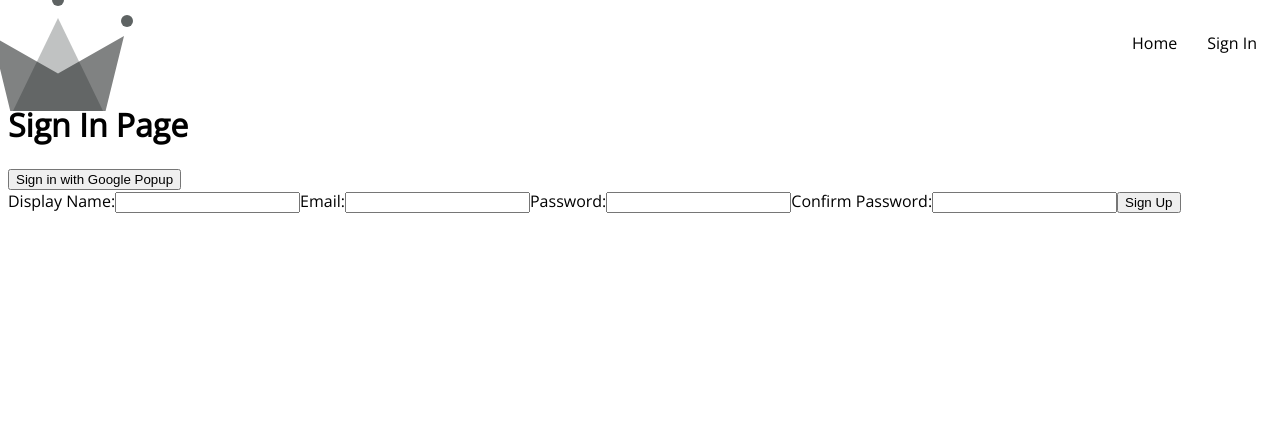
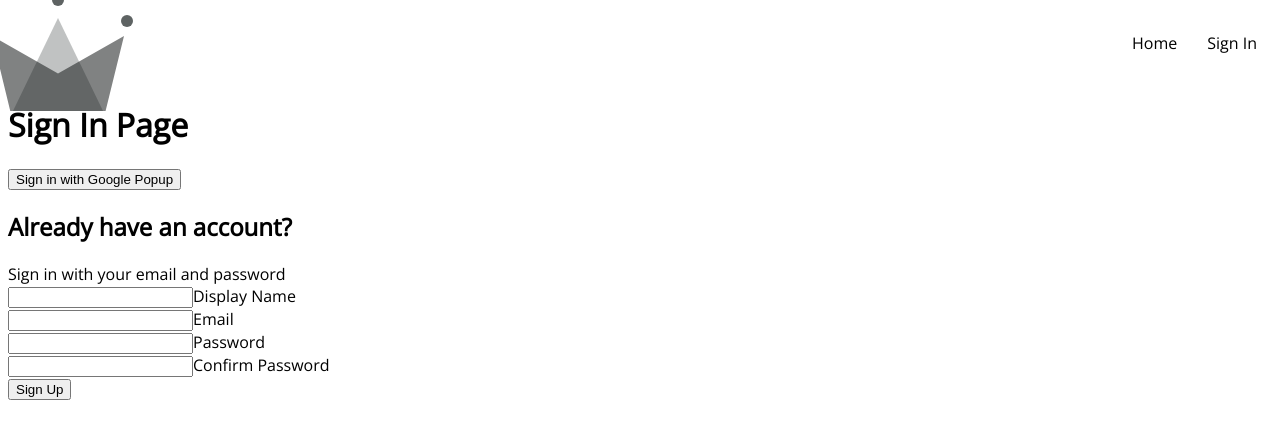
Before and after one commit to fabgrel10/crwn-clothing, a React (Vite) app: page /sign-in in a window 1280 px wide. Shown: the top 438 px of the page. Built offline with nearby package versions, Linux system fonts and the light colour scheme.

Commit message:
♻️ refactor: Create FormInput from SingUpForm component

```diff
--- /dev/null
+++ b/src/components/FormInput/FormInput.jsx
@@ -0,0 +1,18 @@
+const FormInput = ({ label, ...otherProps }) => {
+  return (
+    <div className='group'>
+      <input className='form-input' {...otherProps} />
+      {label && (
+        <label
+          className={`${
+            otherProps.value.length ? 'shrink' : ''
+          } form-input-label`}
+        >
+          {label}
+        </label>
+      )}
+    </div>
+  );
+};
+
+export default FormInput;
--- a/src/components/SignUpForm/SignUpForm.jsx
+++ b/src/components/SignUpForm/SignUpForm.jsx
@@ -4,6 +4,7 @@ import {
   createAuthUserWithEmailAndPassword,
   createUserDocumentFromAuth
 } from '../../utils/firebase';
+import FormInput from '../FormInput/FormInput';
 
 const defaultFormFields = {
   displayName: '',
@@ -52,49 +53,45 @@ const SignUpForm = () => {
   };
 
   return (
-    <form onSubmit={handleSubmit}>
-      <label htmlFor="name">
-        Display Name:
-        <input
+    <div className="sign-up-container">
+      <h2>Already have an account?</h2>
+      <span>Sign in with your email and password</span>
+      <form onSubmit={handleSubmit}>
+        <FormInput
+          label="Display Name"
           type="text"
-          name="displayName"
           required
           onChange={handleChange}
+          name="displayName"
           value={displayName}
         />
-      </label>
-      <label htmlFor="email">
-        Email:
-        <input
+        <FormInput
+          label="Email"
           type="email"
-          name="email"
           required
           onChange={handleChange}
+          name="email"
           value={email}
         />
-      </label>
-      <label htmlFor="password">
-        Password:
-        <input
-          type="text"
-          name="password"
+        <FormInput
+          label="Password"
+          type="password"
           required
           onChange={handleChange}
+          name="password"
           value={password}
         />
-      </label>
-      <label htmlFor="confirmPassword">
-        Confirm Password:
-        <input
-          type="text"
-          name="confirmPassword"
+        <FormInput
+          label="Confirm Password"
+          type="password"
           required
           onChange={handleChange}
+          name="confirmPassword"
           value={confirmPassword}
         />
-      </label>
-      <button type="submit">Sign Up</button>
-    </form>
+        <button type="submit">Sign Up</button>
+      </form>
+    </div>
   );
 };
 
```
